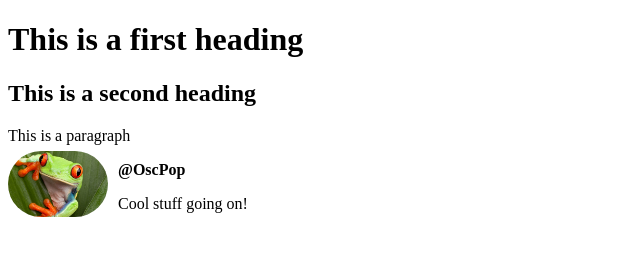
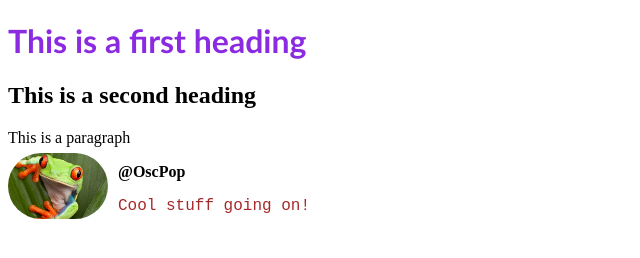
Before and after one commit to OscPop/html_css_practice, a plain HTML site: page index.html in a window 1280 px wide. Shown: the whole page, without its empty margins (0-640 px from the left). Drawn offline with Linux system fonts and the light colour scheme.

Commit message:
added colors and fonts to various texts

```diff
--- a/index.html
+++ b/index.html
@@ -15,18 +15,28 @@
         .username {
             font-weight: bold;
         }
+
+        p.normal {
+            font-family: 'Courier New', Courier, monospace;
+            color: brown;
+        }
+
+        h1.header1 {
+            font-family: 'Gill Sans', 'Gill Sans MT', Calibri, 'Trebuchet MS', sans-serif;
+            color: blueviolet;
+        }
     </style>
 </head>
 
 <body>
 
-    <h1>This is a first heading</h1>
+    <h1 class="header1">This is a first heading</h1>
     <h2>This is a second heading</h2>
     <p>This is a paragraph</p>
 
 </body>
 <img src="images/frog.avif">
 <p class="username">@OscPop</p>
-<p>Cool stuff going on!</p>
+<p class="normal">Cool stuff going on!</p>
 
 </html>
```
